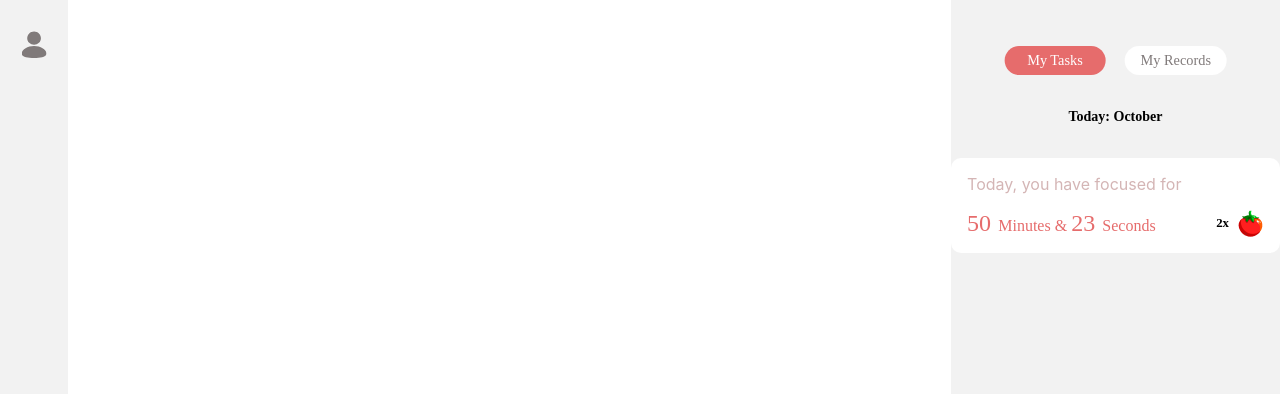
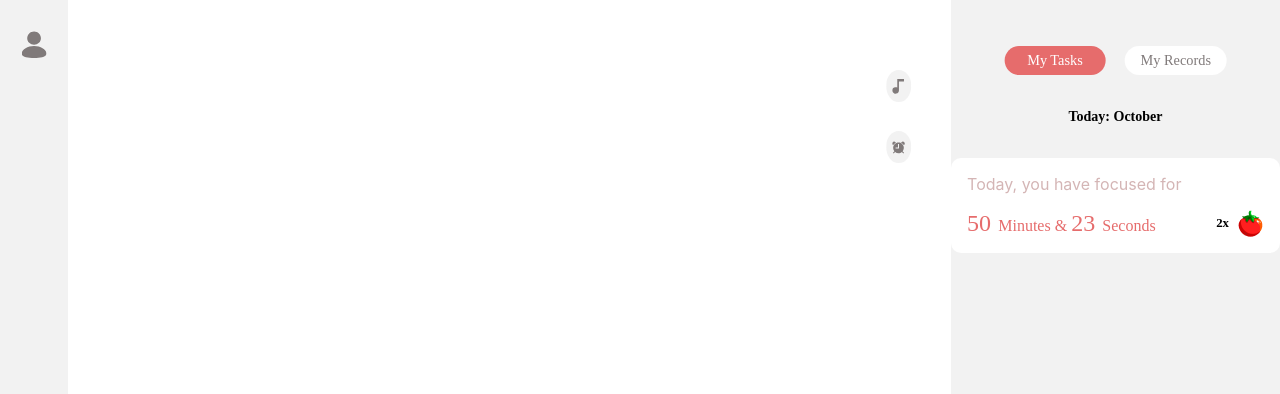
Before and after one commit to cyj8494/pomodoro, a React (Create React App) app: page / in a window 1280 px wide. Shown: the top 394 px of the page. Built offline with nearby package versions, Linux system fonts and the light colour scheme.

Commit message:
2023-10-09

```diff
--- a/src/App.css
+++ b/src/App.css
@@ -221,9 +221,55 @@
 
 /* Sound controls */
 .soundBar {
+    position: relative; /* This makes it the reference point for absolute positioned child elements */
+    width: 2vw;
+    height: 38vh;
+    left: 69vw;
+    top: 5vh;
+}
+
+.music {
     position: absolute;
-    width: 3.375vw;  /* Assuming a viewport width of 1440px */
-    height: 23.333vh;  /* Assuming a viewport height of 1440px */
-    left: 79.93vw;
-    top: 6.38vh;
+    width: 100%;
+    height: 4vh;
+    left: 10%; /* You can adjust this value based on where you want it inside the .soundBar */
+    top: 10%; /* You can adjust this value based on where you want it inside the .soundBar */
 }
+
+.musicBtn {
+    position: absolute;
+    left: 50%;
+    top: 50%;
+    width: 100%;
+    height: 100%;
+    background: #F2F2F2;
+    background-image: url('./img/music.svg');
+    background-repeat: no-repeat;
+    background-size: 11.7px 15.05px;
+    background-position: center;
+    border-radius: 50%;
+    transform: translate(-50%, -50%);
+}
+
+.alarm {
+    position: absolute;
+    width: 100%;
+    height: 4vh;
+    left: 10%; /* You can adjust this value based on where you want it inside the .soundBar */
+    top: 30%; /* You can adjust this value based on where you want it inside the .soundBar */
+}
+
+.alarmBtn {
+    position: absolute;
+    left: 50%;
+    top: 50%;
+    width: 100%;
+    height: 100%;
+    background: #F2F2F2;
+    background-image: url('./img/alarm.svg');
+    background-repeat: no-repeat;
+    background-size: 13.29px 13px;
+    background-position: center;
+    border-radius: 50%;
+    transform: translate(-50%, -50%);
+}
--- a/src/App.js
+++ b/src/App.js
@@ -26,6 +26,12 @@ function App() {
           </div>
 
           <div className="soundBar">
+              <div className="music">
+                  <div className="musicBtn"></div>
+              </div>
+              <div className="alarm">
+                  <div className="alarmBtn"></div>
+              </div>
 
           </div>
 
```
Also changed, not shown: src/img/alarm.svg (added), src/img/music.svg (added).
